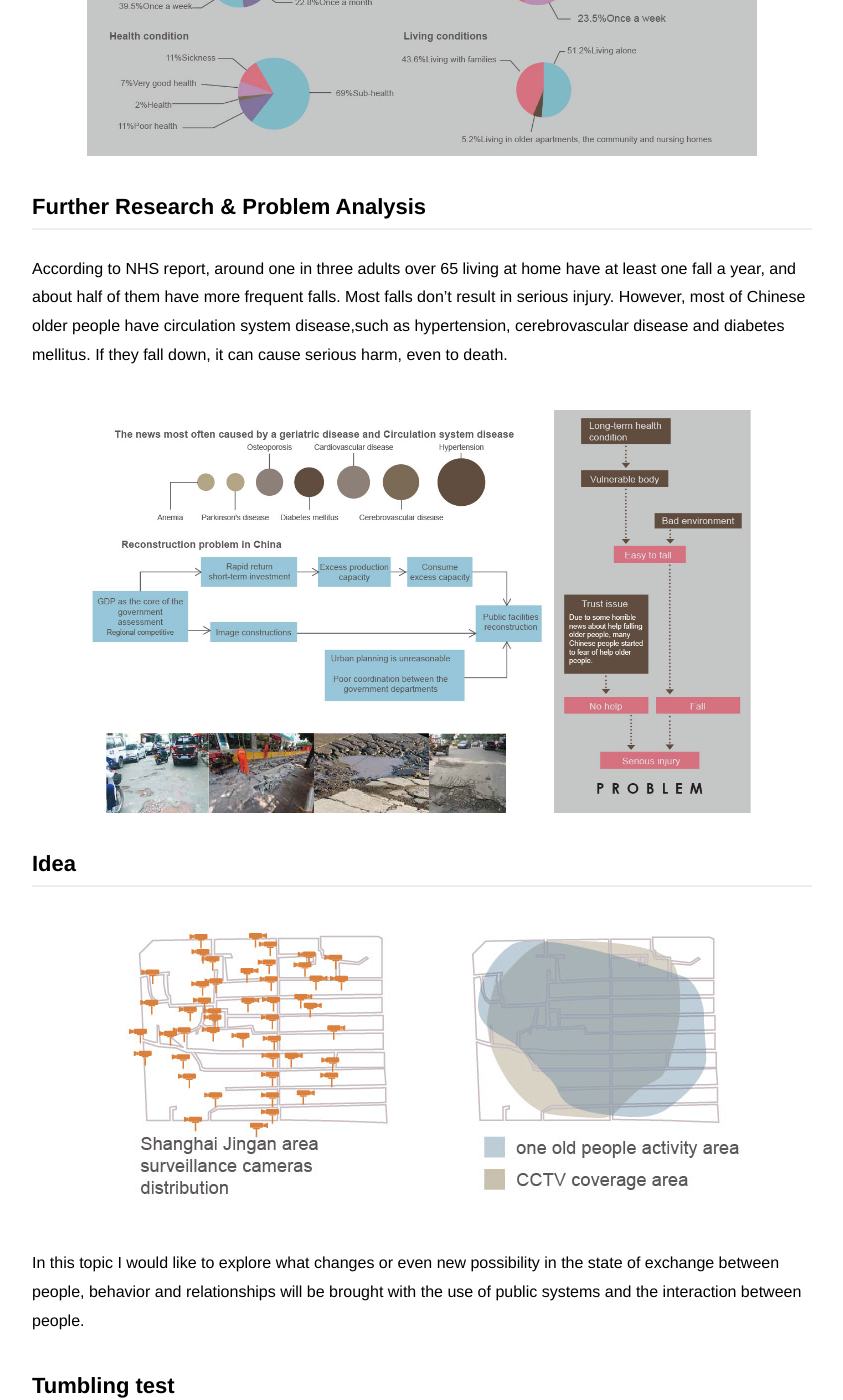
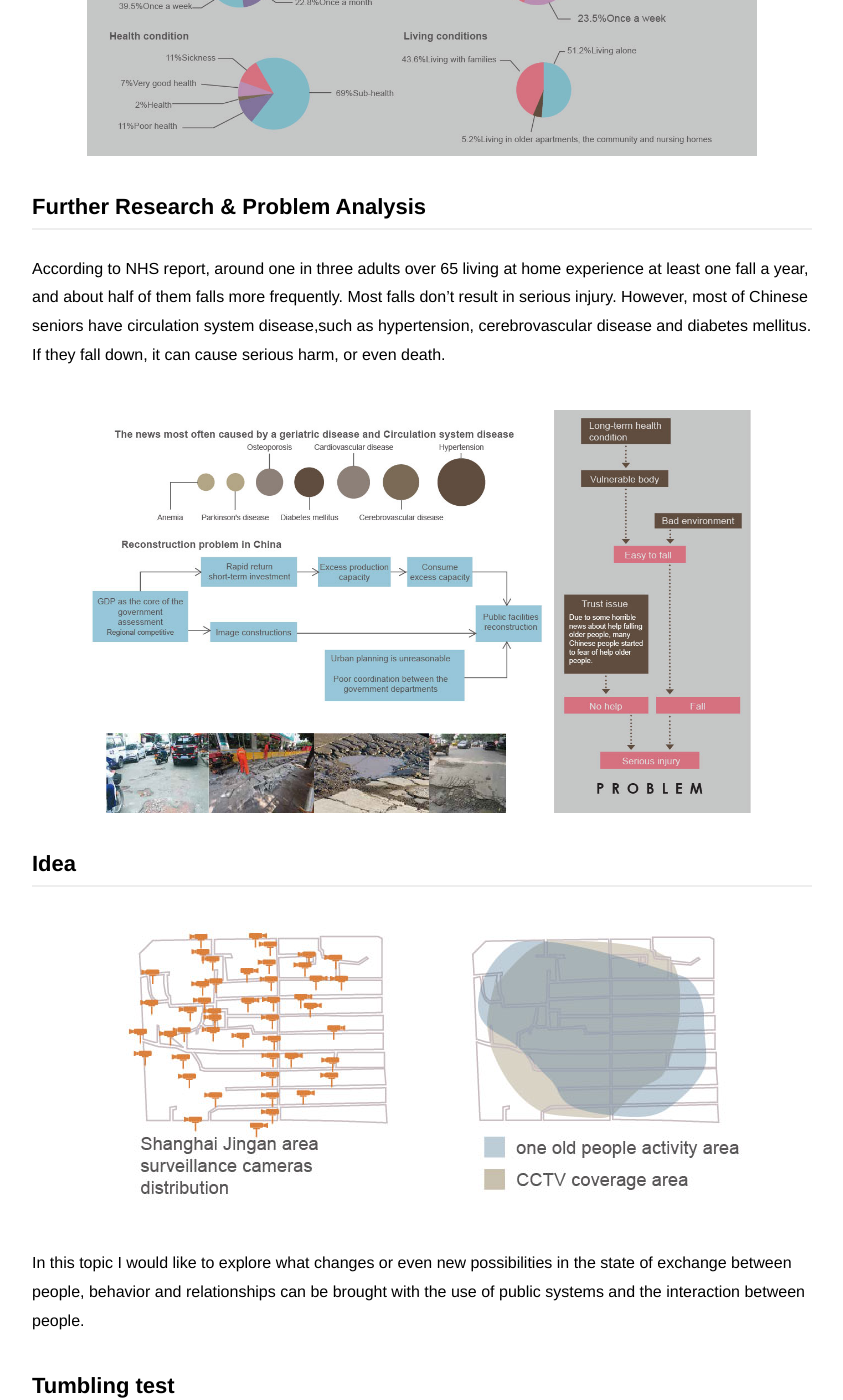
Before and after one commit to yuanyuanhu96/Potfolio-Archive, a Jekyll site: the page built from _posts/2017-11-18-FIRST-AID.md, in a window 1280 px wide and 1400 px high, scrolled down 1198 px. Shown: the whole window, without its empty margins (218-1061 px from the left). Built offline with Jekyll 4.4.1, drawn with Linux system fonts in a browser that asks for light colours.

Commit message:
Update 2017-11-18-FIRST-AID.md

```diff
--- a/_posts/2017-11-18-FIRST-AID.md
+++ b/_posts/2017-11-18-FIRST-AID.md
@@ -17,13 +17,13 @@ Over the past two decades, China’s population has been aging rapidly. As a res
 
 ## Further Research & Problem Analysis
 
-According to NHS report, around one in three adults over 65 living at home have at least one fall a year, and about half of them have more frequent falls. Most falls don't result in serious injury. However, most of Chinese older people have circulation system disease,such as hypertension, cerebrovascular disease and diabetes mellitus. If they fall down, it can cause serious harm, even to death.
+According to NHS report, around one in three adults over 65 living at home experience at least one fall a year, and about half of them falls more frequently. Most falls don't result in serious injury. However, most of Chinese seniors have circulation system disease,such as hypertension, cerebrovascular disease and diabetes mellitus. If they fall down, it can cause serious harm, or even death.
 
 ![Git Bash](/FirstAid-img/FirstAid-img-04.jpg)
 ## Idea
 ![Git Bash](/FirstAid-img/FirstAid-img-05.jpg)
 
-In this topic I would like to explore what changes or even new possibility in the state of exchange between people, behavior and relationships will be brought with the use of public systems and the interaction between people.
+In this topic I would like to explore what changes or even new possibilities in the state of exchange between people, behavior and relationships can be brought with the use of public systems and the interaction between people.
 
 ## Tumbling test
 ![Git Bash](/FirstAid-img/FirstAid-img-06.jpg)
```
